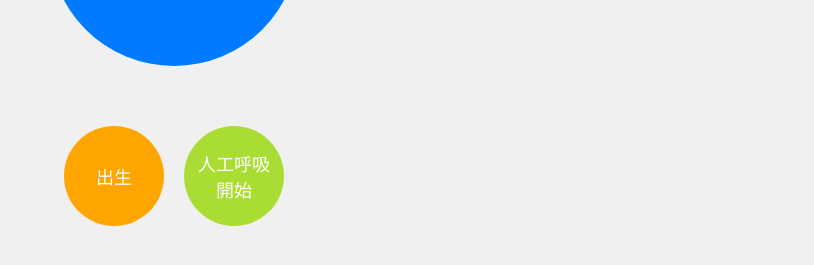
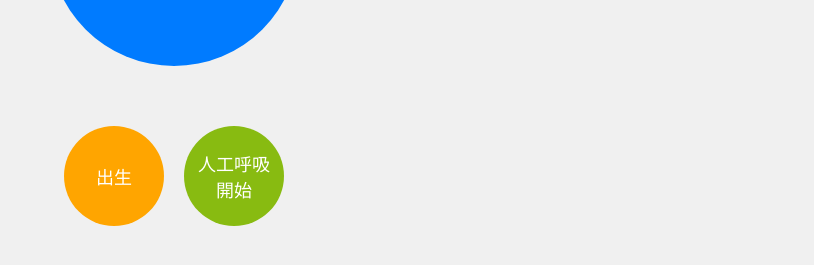
Before and after one commit to HirokiYoshikawa/monitor-hr, a plain HTML site: page index.html in a window 1280 px wide. Shown: the part 351-616 px from the top of the page, without its empty margins (466-1280 px from the left). Drawn offline with Linux system fonts and the light colour scheme.

Commit message:
modify button color

```diff
--- a/style.css
+++ b/style.css
@@ -104,11 +104,11 @@ div#recording-sign {
 }
 
 #respirationButton {
-    background-color: #aadd33;
+    background-color: #88bb11;
 }
 
 #respirationButton:active {
-    background-color: #88bb11;
+    background-color: #66aa11;
 }
 
 .birthLabel {
```
